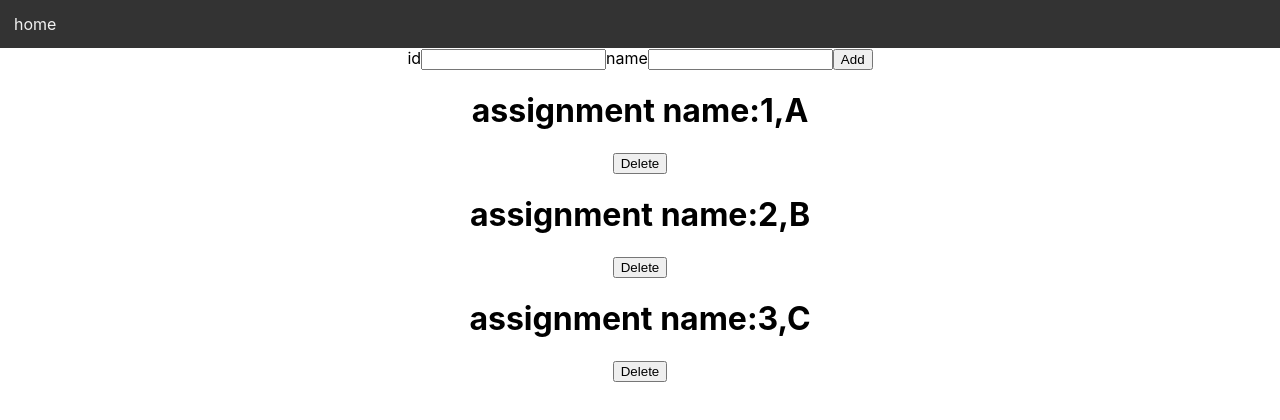
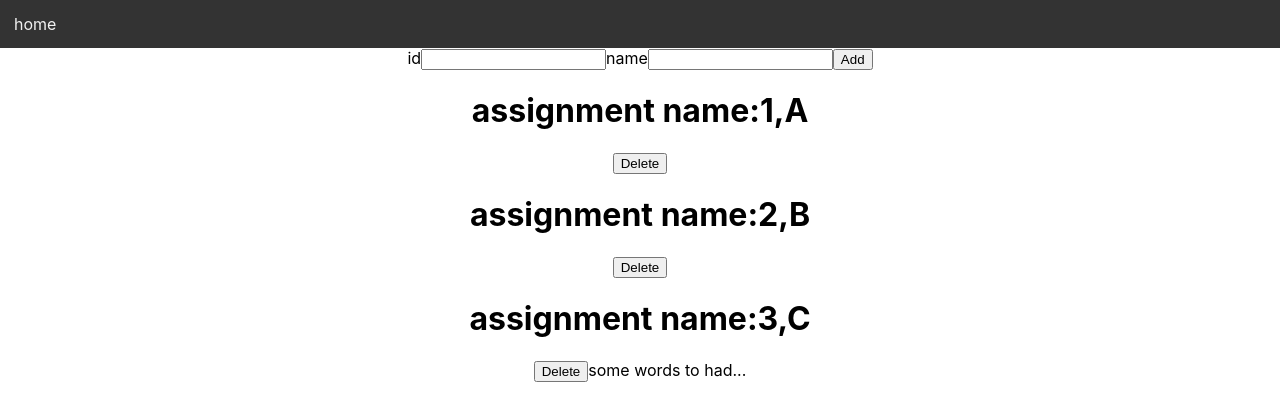
Before and after one commit to TehilaGil/git-fullsrack-project, a React (Create React App) app in the folder client/: page /home in a window 1280 px wide. Shown: the top 420 px of the page. Built offline with nearby package versions, Linux system fonts and the light colour scheme.

Commit message:
add some words- client

```diff
--- a/client/src/Components/ALLTODOS.jsx
+++ b/client/src/Components/ALLTODOS.jsx
@@ -32,6 +32,7 @@ const ALLTODOS = () => {
             <button onClick={() => { dispatch({ type: "Add",what:{id:refid.current.value,name:refname.current.value} }) }}>Add</button>
 
             {state.map(a => { return <Todo state={{ id: a.id, name: a.name }} dispatch={dispatch} /> })}
+            some words to had...
         </>
     )
 }
```
